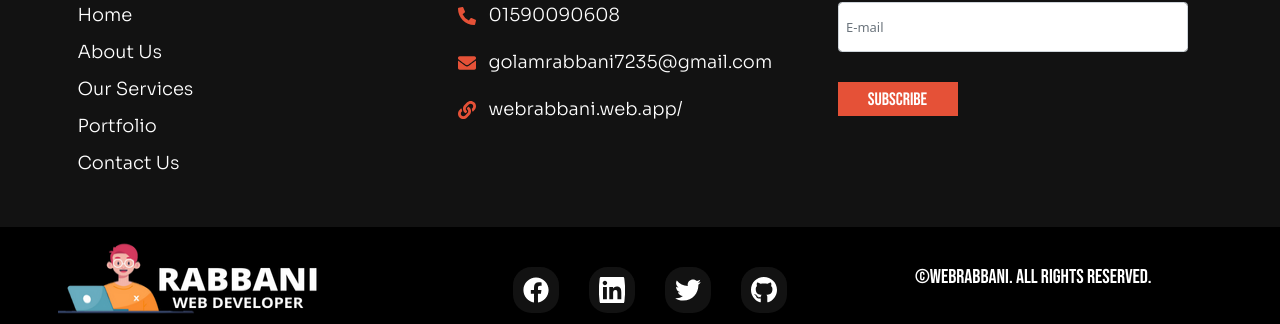
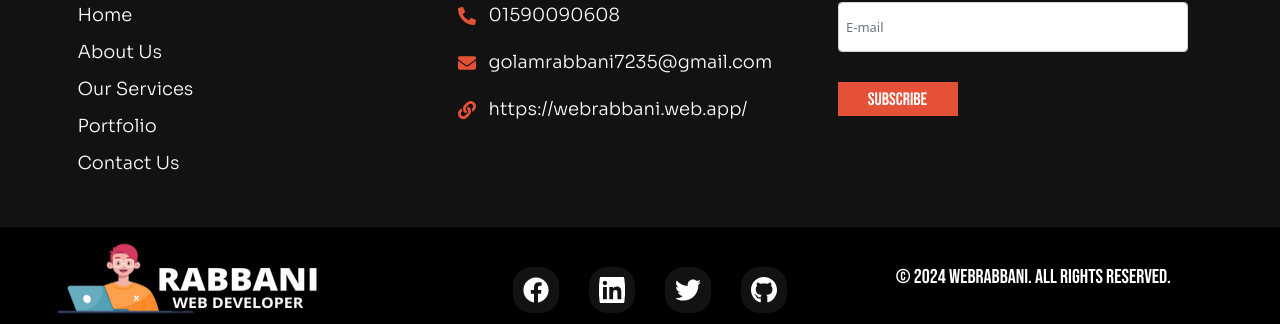
Before and after one commit to golamrabbani93/dev-rabbani, a React (Create React App) app: page / in a window 1280 px wide. Shown: the part 2132-2456 px from the top of the page. Built offline with nearby package versions, Linux system fonts and the light colour scheme; no server answers.

Commit message:
footer icon url fixup and deploy vercel

```diff
--- a/src/Routes/Routes/Routes.js
+++ b/src/Routes/Routes/Routes.js
@@ -33,7 +33,7 @@ export const router = createBrowserRouter([
 				element: <PortFolio></PortFolio>,
 			},
 			{
-				path: '/Contact',
+				path: '/contact',
 				element: <Contact></Contact>,
 			},
 		],
--- a/src/pages/Shared/Footer/Footer.js
+++ b/src/pages/Shared/Footer/Footer.js
@@ -44,7 +44,7 @@ const Footer = () => {
 										<Link to={'/portfolio'}>Portfolio</Link>
 									</li>
 									<li>
-										<Link to={'/Contact'}>Contact Us</Link>
+										<Link to={'/contact'}>Contact Us</Link>
 									</li>
 								</ul>
 							</motion.div>
@@ -77,7 +77,7 @@ const Footer = () => {
 									<li>
 										<Link>
 											<FaLink />
-											webrabbani.web.app/
+											https://webrabbani.web.app/
 										</Link>
 									</li>
 								</ul>
@@ -113,7 +113,7 @@ const Footer = () => {
 					>
 						<div className="col-lg-4">
 							<div className="footer__bottom--logo">
-								<Link>
+								<Link to={`/`}>
 									<img src={logo} alt="" />
 								</Link>
 							</div>
@@ -122,24 +122,24 @@ const Footer = () => {
 							<div className="footer__bottom--social">
 								<ul>
 									<li>
-										<Link>
+										<a href={`https://www.facebook.com/golam.rabbani.72`} target="_blank">
 											<FaFacebook />
-										</Link>
+										</a>
 									</li>
 									<li>
-										<Link>
+										<a href={`https://www.linkedin.com/in/g-rabbani/`} target="_blank">
 											<FaLinkedin />
-										</Link>
+										</a>
 									</li>
 									<li>
-										<Link>
+										<a href={`https://www.facebook.com/golam.rabbani.72`} target="_blank">
 											<FaTwitter />
-										</Link>
+										</a>
 									</li>
 									<li>
-										<Link>
+										<a href={`https://github.com/golamrabbani93`} target="_blank">
 											<FaGithub />
-										</Link>
+										</a>
 									</li>
 								</ul>
 							</div>
@@ -147,7 +147,7 @@ const Footer = () => {
 						<div className="col-lg-4">
 							<div className="footer__bottom--copyright">
 								&copy;
-								<script>document.write(new Date().getFullYear());</script>
+								{` ${new Date().getFullYear()} `}
 								webrabbani. All Rights Reserved.
 							</div>
 						</div>
```
